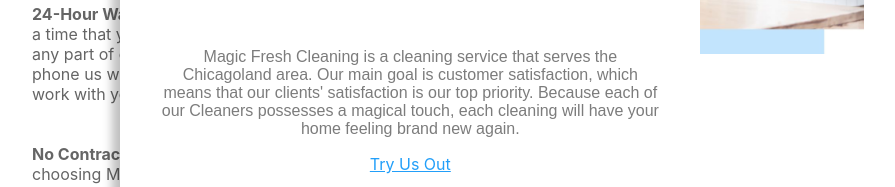
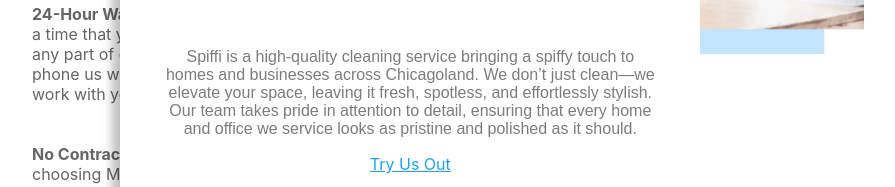
Before and after one commit to Mister-97/spiffinew, a Next.js app: page / in a window 1280 px wide. Shown: the part 4136-4323 px from the top of the page, without its empty margins (224-1119 px from the left). Built offline with nearby package versions, Linux system fonts and the light colour scheme.

Commit message:
Update Features.jsx

```diff
--- a/components/Features/Features.jsx
+++ b/components/Features/Features.jsx
@@ -22,15 +22,16 @@
         <div>
           <div>
             <h3>
-              It Must Be Magic
+              Stay Fresh, Stay Spiffi
               <img className="kissing" src="/homepage/kissing.png" />
             </h3>
             <p>
-              Magic Fresh Cleaning is a cleaning service that serves the
-              Chicagoland area. Our main goal is customer satisfaction, which
-              means that our clients' satisfaction is our top priority. Because
-              each of our Cleaners possesses a magical touch, each cleaning will
-              have your home feeling brand new again.
+             Spiffi is a high-quality cleaning service bringing a spiffy
+              touch to homes and businesses across Chicagoland. We don’t
+              just clean—we elevate your space, leaving it fresh, spotless,
+              and effortlessly stylish. Our team takes pride in attention to
+              detail, ensuring that every home and office we service looks as
+              pristine and polished as it should.
             </p>
             <a style={{}} href="/book-now">
               Try Us Out
```
